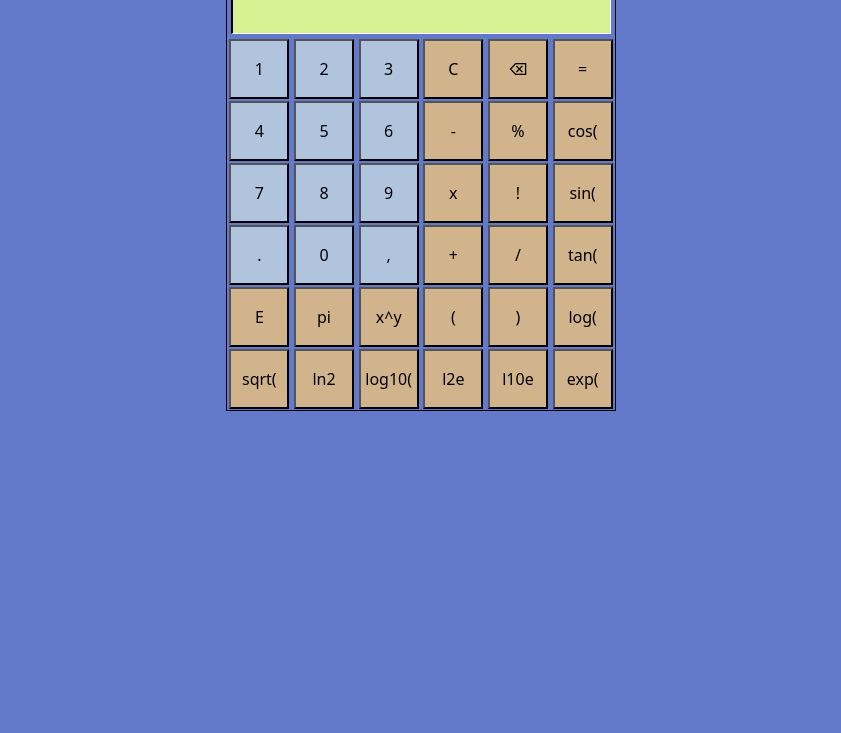
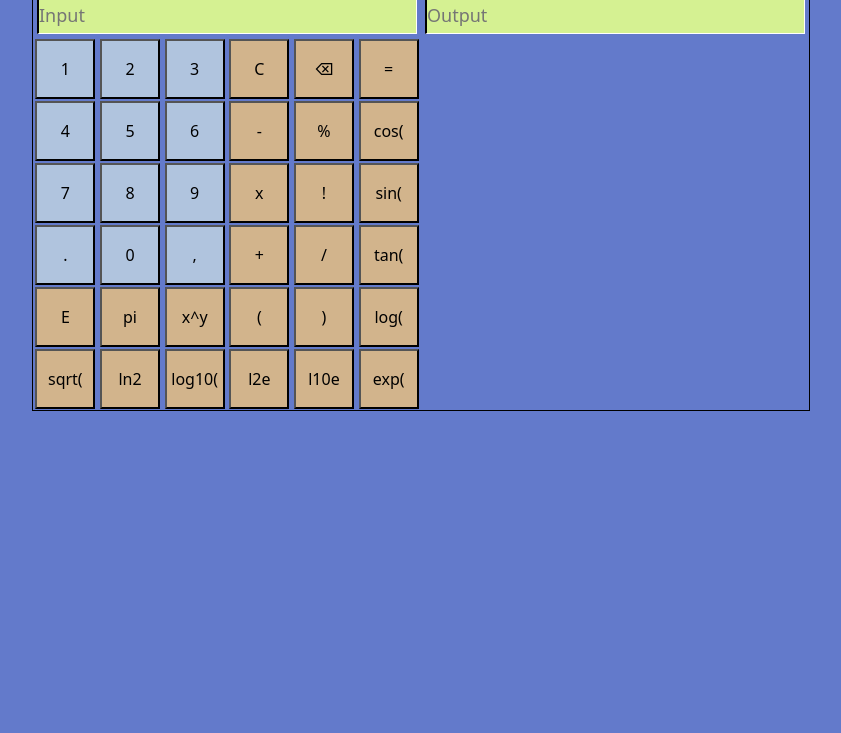
Before and after one commit to FRHSDaedan/Calculator, a plain HTML site: page index.html in a window 1280 px wide. Shown: the part 67-800 px from the top of the page, without its empty margins (219-1060 px from the left). Drawn offline with nearby package versions, Linux system fonts and the light colour scheme.

Commit message:
calm luh update

```diff
--- a/calculation.js
+++ b/calculation.js
@@ -53,3 +53,24 @@ function backSpace() {
     let bsp = document.getElementById("display").value;
     document.getElementById("display").value=bsp.substring(0,bsp.length -1);
 }
+
+//-------------------------------------------------History Shenanigans-------------------------------------------------------------
+
+const buttons = document.querySelectorAll('.buttons button')
+const inputEl = document.querySelector('input')
+const output = document.querySelector('#output')
+const historyContainer = document.querySelector('.historyContainer')
+
+const STORAGE_NAME = 'historyStorage';
+
+if (localStorage.getItem(STORAGE_NAME) == null) {
+    localStorage.setItem(STORAGE_NAME, JSON.stringify([]))
+}
+
+refreshHistory()
+
+function registrateChange() {
+    let newValue = eval(inputEl.value) || ''
+
+    output.value = newValue
+}
--- a/index.html
+++ b/index.html
@@ -17,7 +17,10 @@
                 <table>
                     <tr>
                         <td colspan="6">
-                            <input id="display" type="text">
+                            <input type="text" id="display" placeholder="Input" disabled="true">
+                        </td>
+                        <td>
+                            <input type="text" id="output" placeholder="Output" disabled="true">
                         </td>
                     </tr>
                     <tr>
@@ -106,6 +109,10 @@
                     </tr>
                 </table>
 
+                <div class="historyContainer">
+
+                </div>
+
 
             </form>
         </div>
--- a/style.css
+++ b/style.css
@@ -24,7 +24,25 @@ body {
     padding-top:10px;
 }
 
+.historyContainer {
+    flex-grow: 1;
+    overflow-y: auto;
+    overflow-x: hidden;
+}
+
 #display {
+    width:380px;
+    height:40px;
+    font-size:18px;
+    color:black;
+    margin:4px;
+    border:2px inset black;
+    border-bottom:1px inset #FFF;
+    border-right:1px inset #FFF;
+    background-color:#D5F192;
+}
+
+#output {
     width:380px;
     height:40px;
     font-size:18px;
```
